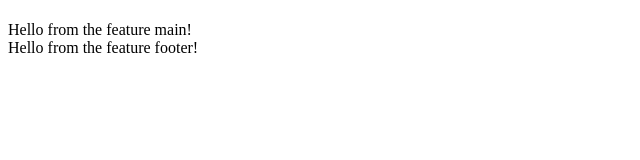
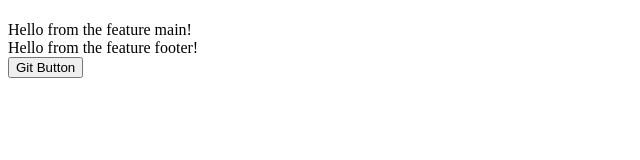
Before and after one commit to Viktoriya-Frank/git-practice2, a plain HTML site: page index.html in a window 1280 px wide. Shown: the whole page, without its empty margins (0-640 px from the left). Drawn offline with Linux system fonts and the light colour scheme.

Commit message:
added btn

```diff
--- a/index.html
+++ b/index.html
@@ -9,5 +9,6 @@
     <h1></h1>
     <main>Hello from the feature main!</main>
     <footer>Hello from the feature footer!</footer>
+    <button>Git Button</button>
 </body>
 </html>
```
